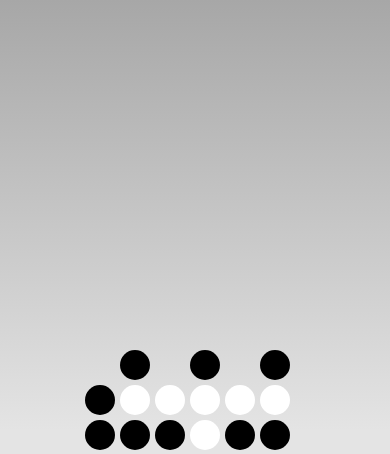
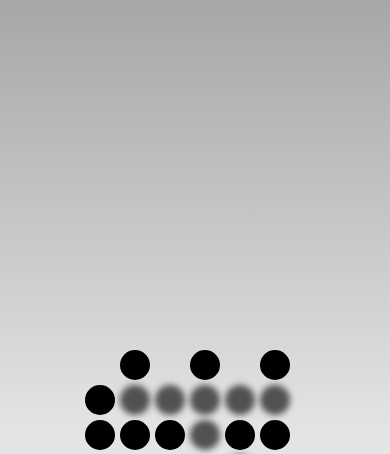
Before and after one commit to ahoffmeyer/BinaryClock, a plain HTML site: page index.html in a window 390 px wide. Shown: the top 454 px of the page. Drawn offline with Linux system fonts and the light colour scheme; some packages are replaced by stand-ins of ours.

Commit message:
change css. adding class to active element

```diff
--- a/css/index.css
+++ b/css/index.css
@@ -123,3 +123,14 @@ h1 {
 }
 .clear { clear: both; }
 .time { font-size: 4em; }
+
+
+div.act {
+    background: rgb(80, 81, 82) !important;
+
+    -webkit-filter: blur(3px);
+    -moz-filter: blur(3px);
+    -o-filter: blur(3px);
+    -ms-filter: blur(3px);
+    filter: blur(3px);
+}
--- a/js/clock.js
+++ b/js/clock.js
@@ -34,9 +34,9 @@ var clock = {
             for ( var i = 0; i < obj[ key ].length; i++ ) {
                 for ( var j = 0, val = obj[ key ][ i ]; j < val.length; j++) {
                     if ( val[ j ] === 1 ) {
-                        $('#'+ key).find('.col-'+ i.toString() +' > .clock-'+ j.toString()).css('background', '#fff');
+                        $('#'+ key).find('.col-'+ i.toString() +' > .clock-'+ j.toString()).addClass('act');
                     } else {
-                        $('#'+ key).find('.col-'+ i.toString() +' > .clock-'+ j.toString()).css('background', '#000');
+                        $('#'+ key).find('.col-'+ i.toString() +' > .clock-'+ j.toString()).removeClass('act');
                     }
                 }
             }
```
